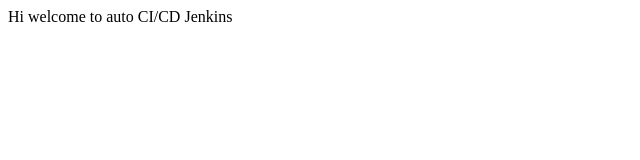
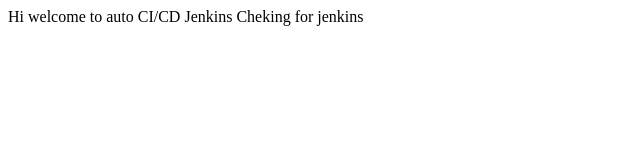
Before and after one commit to Himul-dada/practice2, a plain HTML site: page index.html in a window 1280 px wide. Shown: the whole page, without its empty margins (0-640 px from the left). Drawn offline with Linux system fonts and the light colour scheme.

Commit message:
edited file

```diff
--- a/index.html
+++ b/index.html
@@ -1,6 +1,11 @@
 <html>
   <title> Welcome </title>
-<body>Hi welcome to auto CI/CD Jenkins</body>
+<body>
+Hi welcome to auto CI/CD Jenkins
+
+<cr> Cheking for jenkins </cr>
+
+</body>
 
 
 </html>
```
